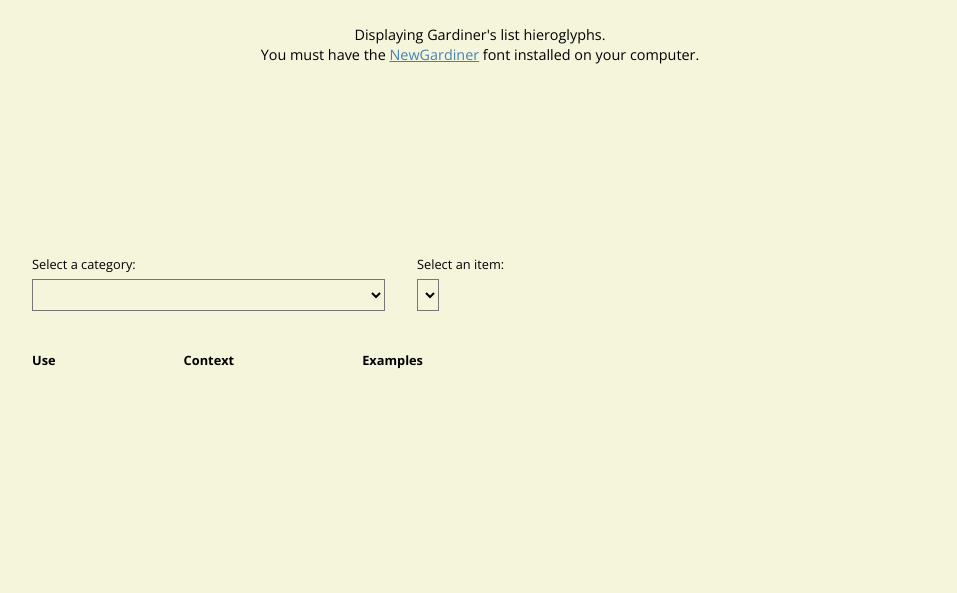
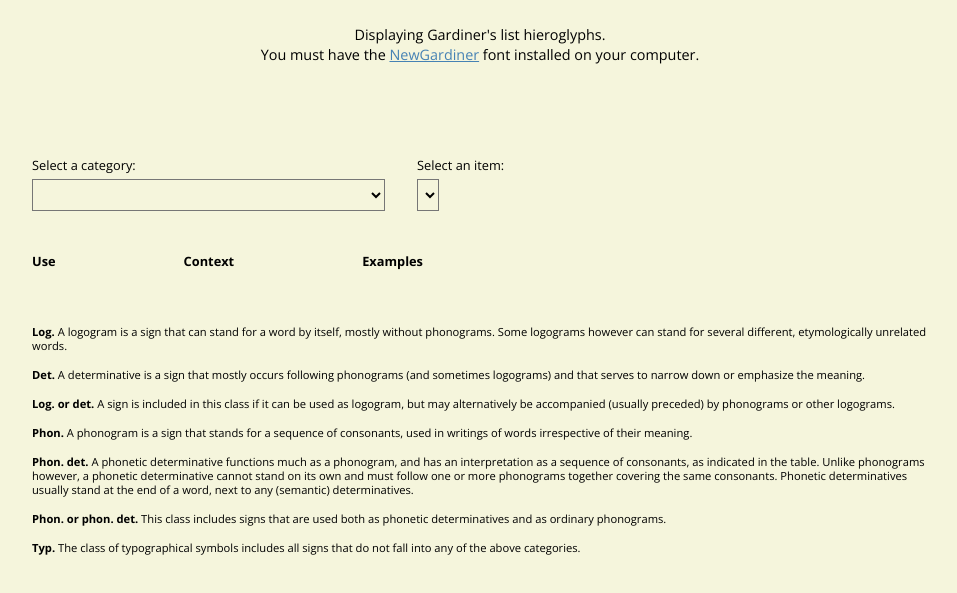
Before and after one commit to andreacorradi/hieroglyph-explorer, a website: page app/index.html in a window 1280 px wide. Shown: the part 67-660 px from the top of the page, without its empty margins (160-1117 px from the left). Drawn offline with nearby package versions, Linux system fonts and the light colour scheme.

Commit message:
added legend

```diff
--- a/app/css/style.css
+++ b/app/css/style.css
@@ -16,7 +16,7 @@ body {
 
 main {
 	width: 100%;
-	height: 80vh;
+	height: 90vh;
 	display: flex;
 	justify-content: center;
 	align-items: center;
@@ -58,13 +58,21 @@ select {
 	align-items: center;
 	flex-direction: column;
 	width: 70%;
-	height: 60%;
+	height: 100%;
 }
 
 .container > section {
 	width: 100%;
 	display: flex;
 	margin-bottom: 2rem;
+}
+
+.container > section#legend {
+	width: 100%;
+	display: block;
+	margin-top: 1rem;
+	font-size: 0.7rem;
+	line-height: 0.9rem;
 }
 
 #hieroglyph .label {
--- a/app/index.html
+++ b/app/index.html
@@ -31,8 +31,18 @@
 				<div class="use context">Context<ul></ul></div>
 				<div class="use examples">Examples<ul></ul></div>
 			</section>
+			<section id="legend">
+				<span style="font-weight: 700;">Log.</span> A logogram is a sign that can stand for a word by itself, mostly without phonograms.	Some logograms however can stand for several different, etymologically unrelated words.<br/><br/>
+				<span style="font-weight: 700;">Det.</span>	A determinative is a sign that mostly occurs following phonograms (and sometimes logograms) and that serves to narrow down or emphasize the meaning.<br/><br/>
+				<span style="font-weight: 700;">Log. or det.</span>	A sign is included in this class if it can be used as logogram, but may alternatively be accompanied (usually preceded) by phonograms or other logograms.<br/><br/>
+				<span style="font-weight: 700;">Phon.</span> A phonogram is a sign that stands for a sequence of consonants, used in writings of words irrespective of their meaning.<br/><br/>
+				<span style="font-weight: 700;">Phon. det.</span>	A phonetic determinative functions much as a phonogram, and has an interpretation as a sequence of consonants, as indicated in the table. Unlike phonograms however, a phonetic determinative cannot stand on its own and must follow one or more phonograms together covering the same consonants. Phonetic determinatives usually stand at the end of a word, next to any (semantic) determinatives.<br/><br/>
+				<span style="font-weight: 700;">Phon. or phon. det.</span> This class includes signs that are used both as phonetic determinatives and as ordinary phonograms.<br/><br/>
+				<span style="font-weight: 700;">Typ.</span> The class of typographical symbols includes all signs that	do not fall into any of the above categories.
+			</section>
 		</div>
 	</main>
+	<footer></footer>
 
 	<script src="node_modules/jquery/dist/jquery.min.js"></script>
 	<script src="node_modules/lodash/lodash.min.js"></script>
```
